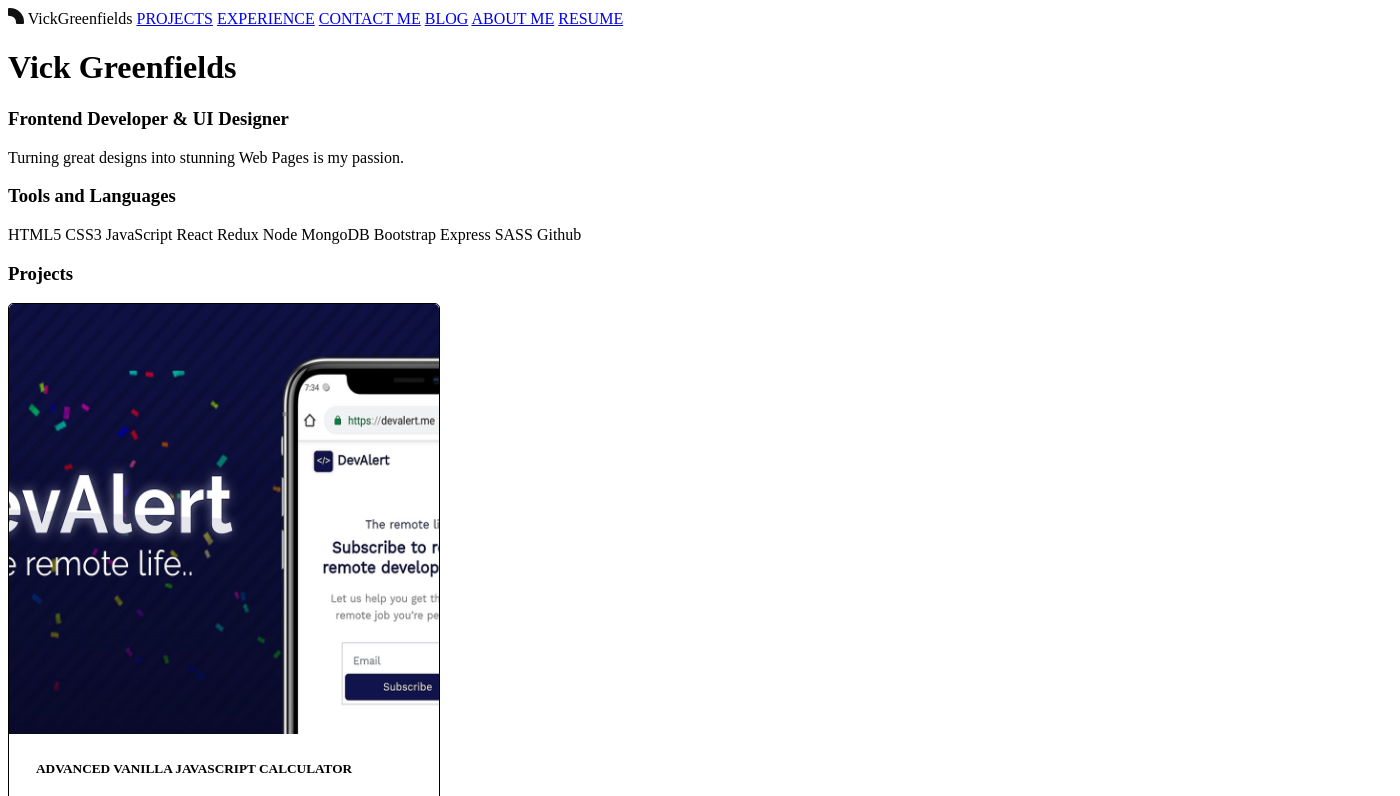
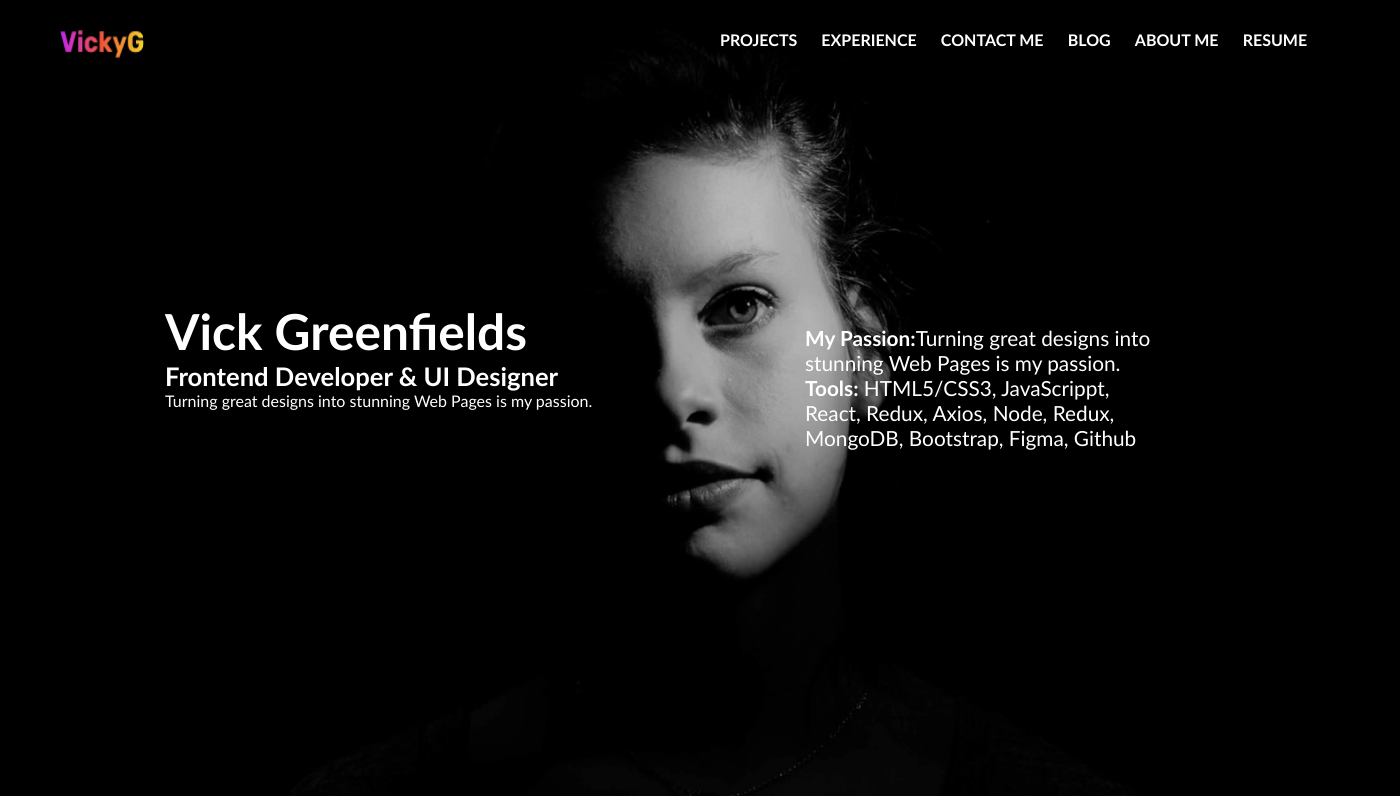
Before and after one commit to akintoluvic/akintoluvic.github.io, a plain HTML site: page index.html in a window 1280 px wide. Shown: the top 796 px of the page, 1400 px wide, since content can reach past the window. Drawn offline with Linux system fonts and the light colour scheme.

Commit message:
fix header

```diff
--- a/index.html
+++ b/index.html
@@ -5,13 +5,39 @@
     <meta name="viewport" content="width=device-width, initial-scale=1.0">
     <meta http-equiv="X-UA-Compatible" content="ie=edge">
     <title>Vick Greenfields' Portfolio Page</title>
+    <!-- <link href="https://unpkg.com/sanitize.css" rel="stylesheet" /> -->
+    <link rel="stylesheet" href="index.sass">
     <style>
-        nav {
-            display: inline-block;
+        * {
+            width: 100%;
+            font-family: 'Gill Sans', 'Gill Sans MT', Calibri, 'Trebuchet MS', sans-serif;
+            margin: 0
         }
         header {
-            background-image: repeating-linear-gradient('')
+            background-image: url('./images/bgport.png');
+            color: #ffffff;
+            height: 100vh;
+            padding: 0 60px;
         }
+        header img {height: 28px; width: 84px;}
+        nav {
+            padding-top: 30px;
+            display: flex;
+            /* justify-content: space-between; */
+        }
+        nav a {
+            text-decoration: none;
+            color: #ffffff;
+            margin-left: 20px;
+            font-weight: bold;
+            font-family: 'Gill Sans', 'Gill Sans MT', Calibri, 'Trebuchet MS', sans-serif;
+        }
+        header .text {display: flex;}
+        header .right {padding-top: 33vh;}
+        header .right p {font-size: 1.3rem; width: 27vw;}
+        h1, h3, p {margin-left: 105px;}
+        header h1 {margin-top: 30vh; font-size: 3.1rem;}
+        header h3 {font-size: 1.6rem;}
         #big-card {
             width: 430px;
             height: 614px;
@@ -31,20 +57,34 @@
     </style>
 </head>
 <body>
+
+    <header>
         <nav>
-        <svg viewBox="0 0 16 16" width="16" height="16"><g fill="#111111"><path d="M0,1.067A1.067,1.067,0,0,1,1.067,0H2A14,14,0,0,1,16,14v.933A1.067,1.067,0,0,1,14.933,16H9.067A1.067,1.067,0,0,1,8,14.933V14A6,6,0,0,0,2,8H1.067A1.067,1.067,0,0,1,0,6.933Z" fill="#111111"></path></g></svg>
-        <span>Vick<span>Greenfields</span></span>
+            <div>
+                <img src="./images/VickyG.png" alt="" srcset="">
+            </div>
+            <div>
                 <a href="#">PROJECTS</a>
                 <a href="#">EXPERIENCE</a>
                 <a href="#">CONTACT ME</a>
                 <a href="#">BLOG</a>
                 <a href="#">ABOUT ME</a>
                 <a href="http://" target="_blank" rel="noopener noreferrer">RESUME</a>
+            </div>
         </nav>
-    <header>
+        <div class="text">
+            <div class="left">
                 <h1>Vick Greenfields</h1>
                 <h3>Frontend Developer & UI Designer</h3>
                 <p>Turning great designs into stunning Web Pages is my passion.</p>
+            </div>
+            <div class="right">
+                <p><strong>My Passion:</strong>Turning great designs into stunning Web Pages is my passion.</p>
+                <p><strong>Tools:</strong>  HTML5/CSS3, JavaScrippt, React,
+                        Redux, Axios, Node, Redux, MongoDB,
+                        Bootstrap, Figma, Github</p>
+            </div>
+        </div>
     </header>
 
     <section>
```
Also changed, not shown: images/VickyG.png (added), images/bgport.png (added). Lines whose indentation alone changed are shown as unchanged.
